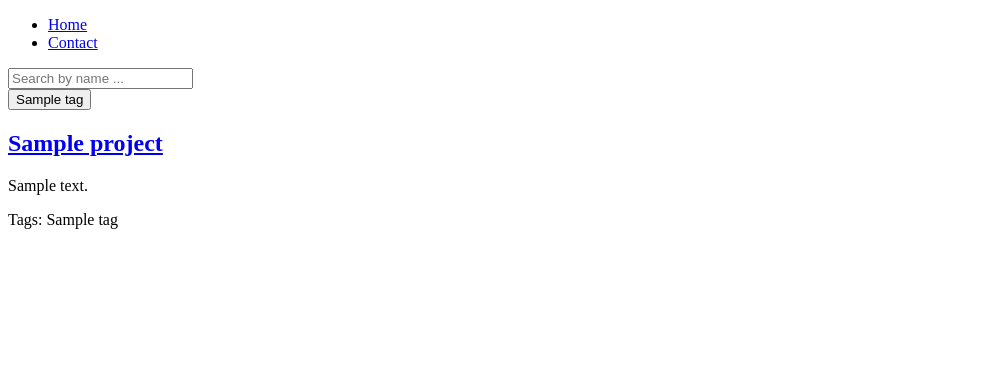
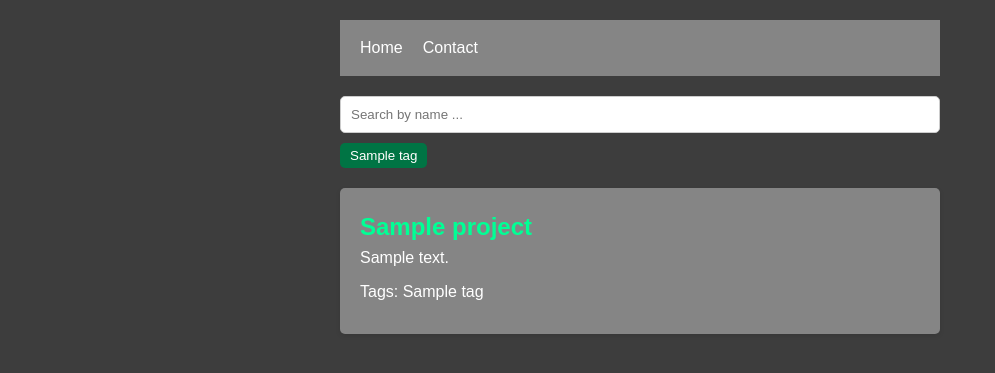
Before and after one commit to lucasunterberger/django-portfolio, a Django app: page / in a window 1280 px wide. Shown: the top 373 px of the page, without its empty margins (0-995 px from the left). Run offline with Django 5.2, Linux system fonts and the light colour scheme; tables that the repository leaves empty hold one stand-in row (values such as "Sample post").

Commit message:
finished css

```diff
--- a/portfolio/main/static/css/base.css
+++ b/portfolio/main/static/css/base.css
@@ -0,0 +1,66 @@
+/* General resets */
+* {
+    box-sizing: border-box;
+    margin: 0;
+    padding: 0;
+    font-family: "Arial", sans-serif;
+  }
+
+  body {
+    font-family: "Segoe UI", Tahoma, Geneva, Verdana, sans-serif;
+    line-height: 1.6;
+    color: #ffffff;
+    background-color: #3d3d3d;
+    padding: 20px;
+    margin-left: 25%;
+    margin-right: 25%;
+  }
+
+  a {
+    color: #00ff95;
+    text-decoration: none;
+  }
+
+  a:hover {
+    text-decoration: underline;
+  }
+
+  /* Header and Navigation Menu */
+  header {
+    background-color: rgb(133, 133, 133);
+    color: white;
+    padding: 10px 20px;
+  }
+
+  .nav-menu {
+    list-style: none;
+    display: flex;
+    justify-content: flex-start;
+    gap: 20px;
+  }
+
+  .nav-menu li {
+    padding: 5px 0;
+  }
+
+  .nav-menu a {
+    color: white;
+    transition: color 0.3s ease;
+  }
+
+  .nav-menu a:hover {
+    color: #d1eaff;
+  }
+
+  /* Main Content Area */
+  main {
+    margin-top: 20px;
+  }
+
+  /* Responsive Design */
+  @media (max-width: 768px) {
+    .nav-menu {
+      flex-direction: column;
+      gap: 10px;
+    }
+  }
--- a/portfolio/main/static/css/home.css
+++ b/portfolio/main/static/css/home.css
@@ -0,0 +1,61 @@
+/* Filters section */
+.filters {
+    margin-bottom: 20px;
+  }
+
+  #name-search {
+    padding: 10px;
+    margin-bottom: 10px;
+    width: 100%;
+    border: 1px solid #ccc;
+    border-radius: 5px;
+  }
+
+  .tags-list {
+    display: flex;
+    flex-wrap: wrap;
+    gap: 10px;
+  }
+
+  .tag {
+    background-color: #007444;
+    color: white;
+    border: none;
+    padding: 5px 10px;
+    border-radius: 5px;
+    cursor: pointer;
+    transition: background-color 0.3s;
+  }
+
+  .tag:hover {
+    background-color: #004e2e;
+  }
+
+  /* Projects list */
+  .projects-list {
+    margin-top: 20px;
+  }
+
+  .project {
+    background-color: rgb(133, 133, 133);
+    padding: 20px;
+    margin-bottom: 20px;
+    border-radius: 5px;
+    box-shadow: 0 2px 5px rgba(0, 0, 0, 0.1);
+  }
+
+  .project h2 {
+    margin-top: 0;
+  }
+
+  .project p {
+    margin-bottom: 10px;
+    line-height: 1.5;
+  }
+
+  /* Responsive design */
+  @media (max-width: 768px) {
+    .tags-list {
+      flex-direction: column;
+    }
+  }
--- a/portfolio/main/templates/project.html
+++ b/portfolio/main/templates/project.html
@@ -21,9 +21,12 @@ Project Page
         <div class="carousel-images">
             {% for image in project.images.all %}
             <div class="carousel-item">
-                <img src="{{image image.url}}" alt="Project image">
+                <img src="{{image.image.url}}" alt="Project image">
             </div>
+            {% endfor %}
         </div>
+        <a class="carousel-control prev" onclick="moveSlide(-1)">&#10094;</a>
+        <a class="carousel-control next" onclick="moveSlide(1)">&#10095;</a>
     </div>
 
 </div>
```
Also changed, not shown: portfolio/main/static/css/project.css (+98 -0 lines), portfolio/main/static/js/project.js (+22 -0 lines), portfolio/media/project_images/streamlit_hero.jpg (added).
